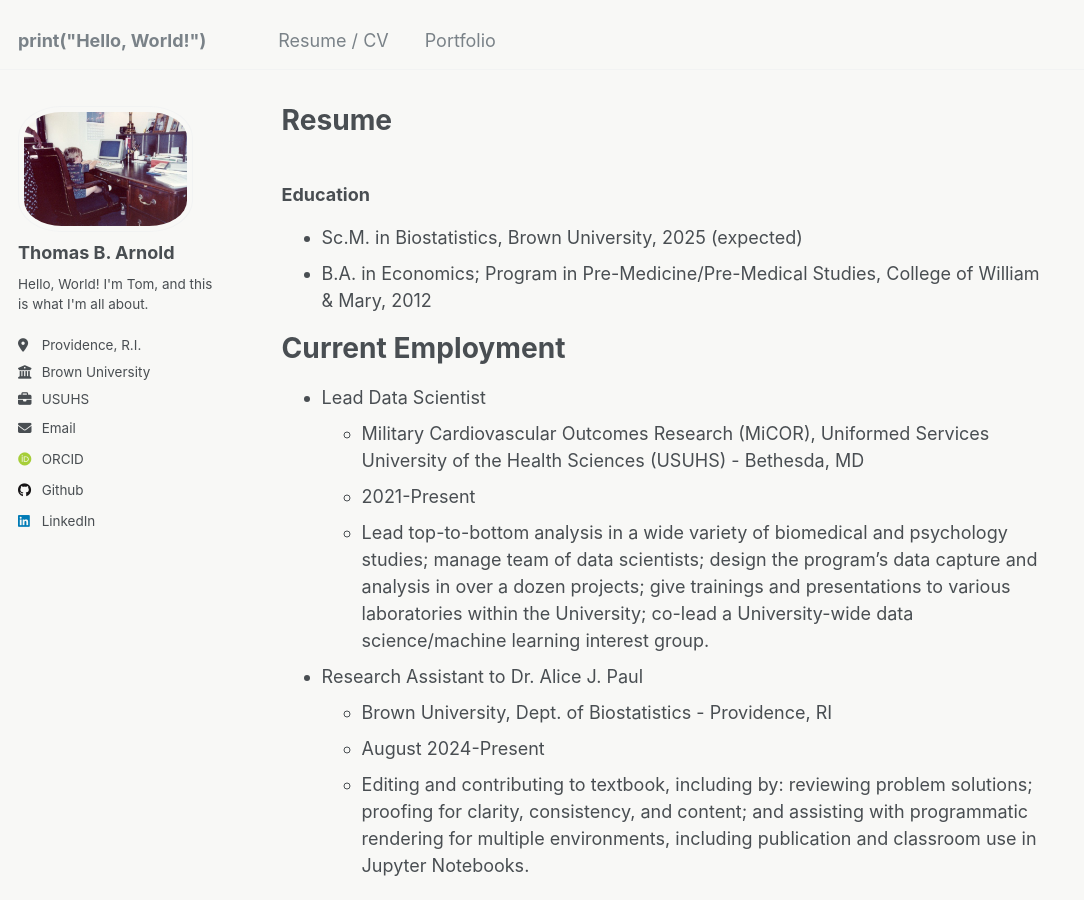
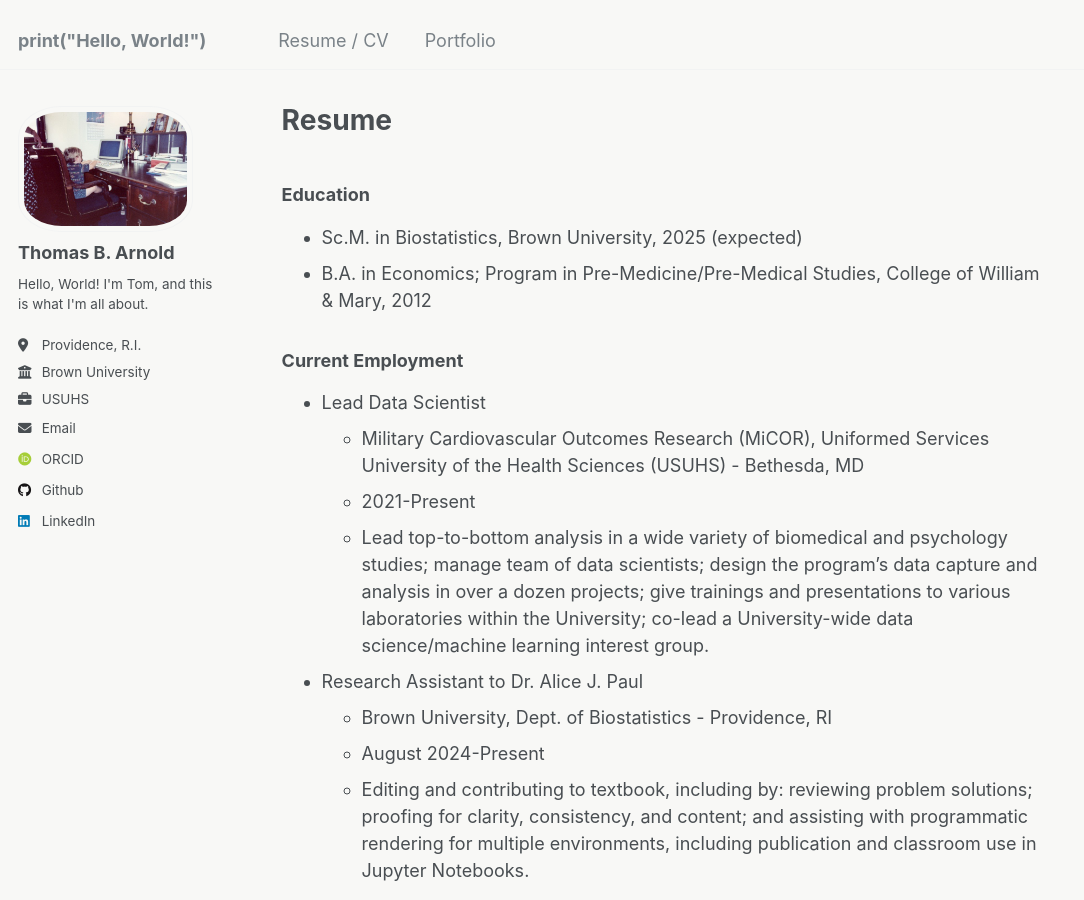
Before and after one commit to tomrannosaurus/tomrannosaurus.github.io, a Jekyll site: the page built from _pages/about.md, in a window 1280 px wide and 900 px high. Shown: the whole window, without its empty margins (0-1084 px from the left). Built offline with Jekyll 4.4.1, drawn with Linux system fonts in a browser that asks for light colours; some web fonts are replaced.

```diff
--- a/_pages/about.md
+++ b/_pages/about.md
@@ -16,8 +16,9 @@ redirect_from:
 * Sc.M. in Biostatistics, Brown University, 2025 (expected)
 * B.A. in Economics; Program in Pre-Medicine/Pre-Medical Studies, College of William & Mary, 2012
 
-Current Employment
-======
+### Current Employment
+
+
 * Lead Data Scientist
   * Military Cardiovascular Outcomes Research (MiCOR), Uniformed Services University of the Health Sciences (USUHS) - Bethesda, MD
   * 2021-Present
```
